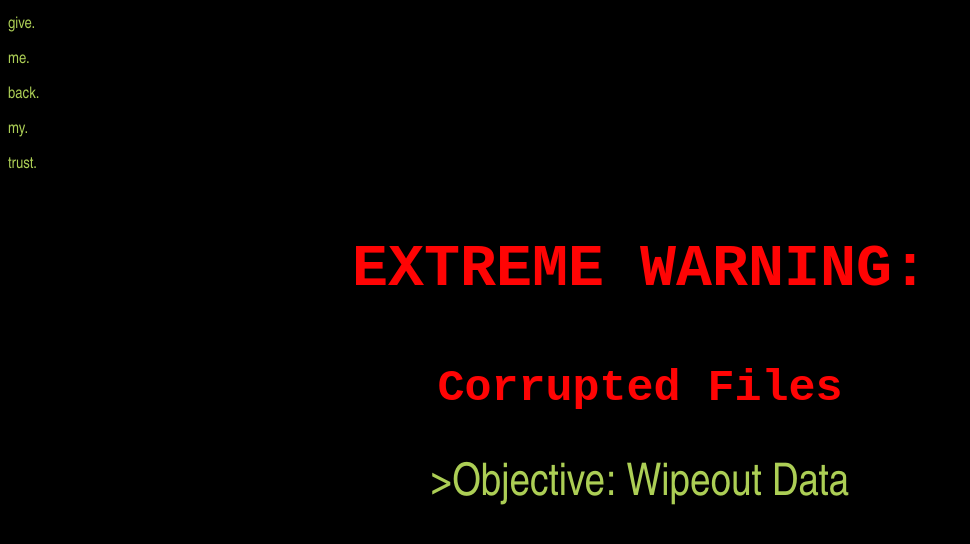
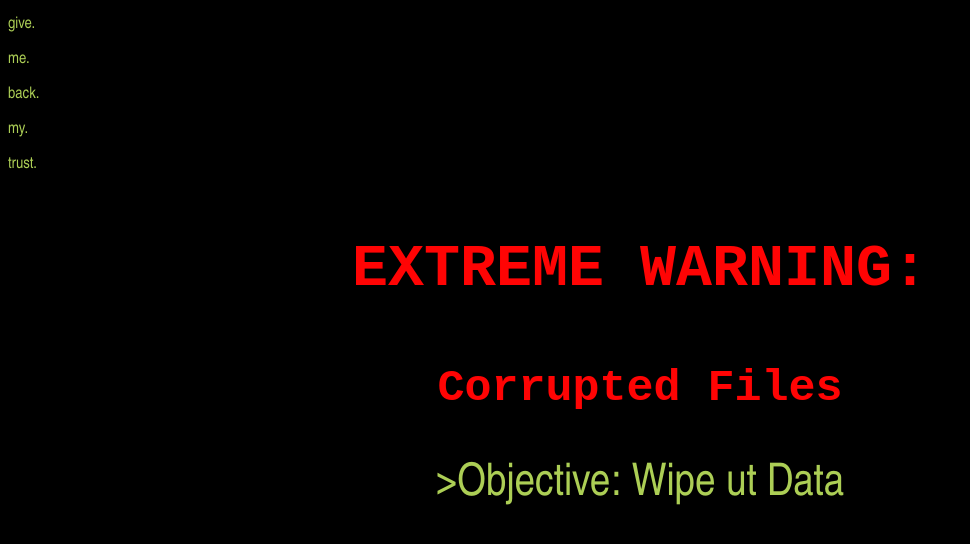
Before and after one commit to WipeOutData/WipeOutData.github.io, a plain HTML site: page objective_wipeout_data.html in a window 1280 px wide. Shown: the whole page, without its empty margins (0-970 px from the left). Drawn offline with Linux system fonts and the light colour scheme.

Commit message:
Update objective_wipeout_data.html

```diff
--- a/objective_wipeout_data.html
+++ b/objective_wipeout_data.html
@@ -32,7 +32,8 @@ a:active {
 <p style="color:#acce55; font-family:'Arial Narrow'">trust.</p>
 <p style="text-align: center;font-size:60px; color:#ff0404; font-family:'Courier New'"><strong>EXTREME WARNING:</strong></p>
 <p style="text-align: center;font-size:45px; color:#ff0404; font-family:'Courier New'"><strong>Corrupted Files</strong></p>
-<p style="text-align: center;font-size:45px; color:#acce55; font-family:'Arial Narrow'"><a href="Error1.html">>Objective: Wipeout Data</a></p>
+<p style="text-align: center;font-size:45px; color:#acce55; font-family:'Arial Narrow'"><a href="Error1.html">>Objective: Wipe
+ut Data</a></p>
 
 
 <body style="background-color:black;"
```
